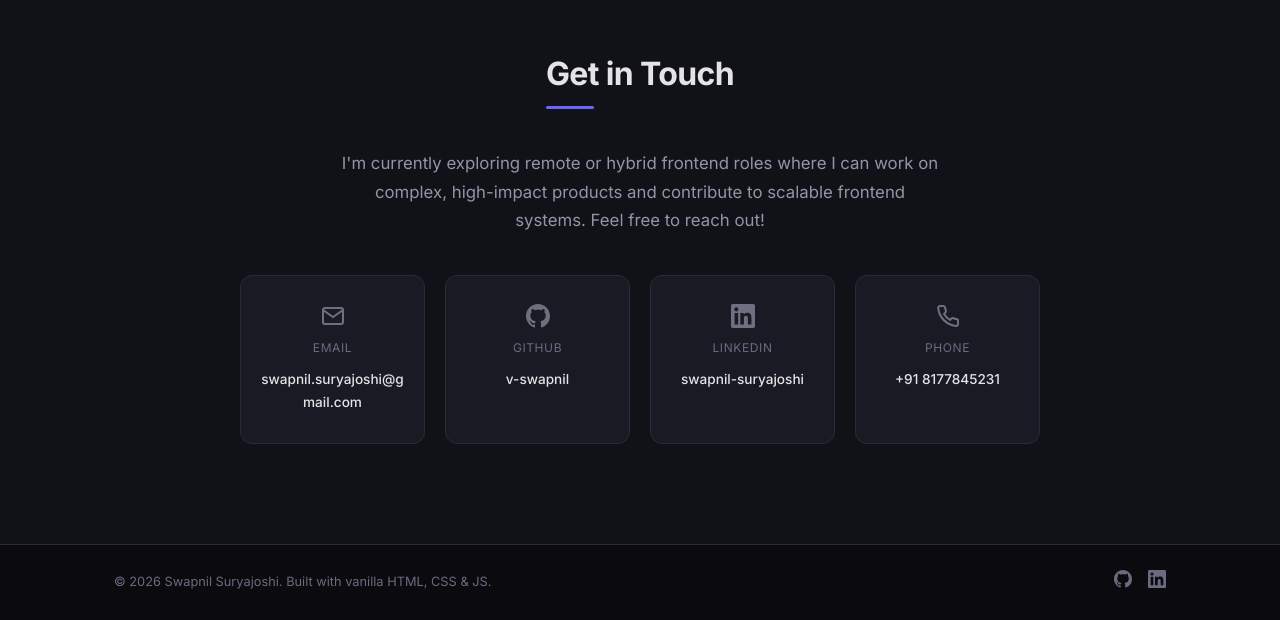
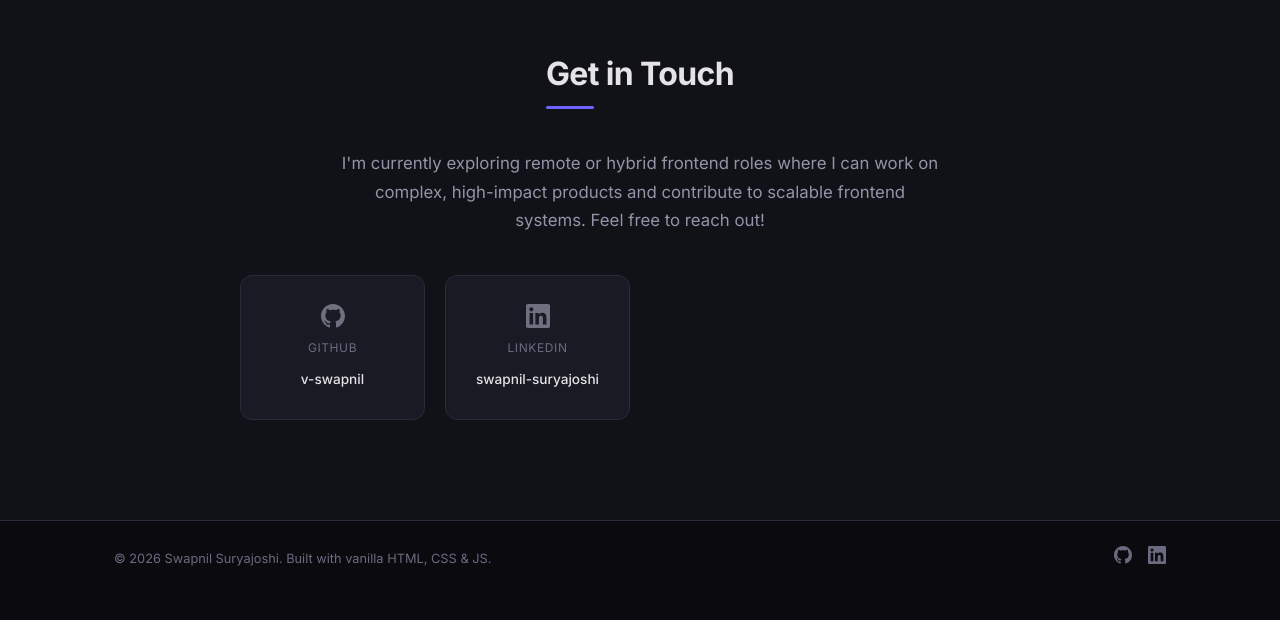
Before and after one commit to v-swapnil/v-swapnil, a plain HTML site: page index.html in a window 1280 px wide. Shown: the part 3402-4022 px from the top of the page. After the commit the page ends 3999 px from the top, so only its background shows below. Drawn offline with Linux system fonts and the light colour scheme.

Commit message:
remove contact details

```diff
--- a/index.html
+++ b/index.html
@@ -121,30 +121,6 @@
     <div class="container">
       <h2 class="section-title reveal">Experience</h2>
       <div class="timeline">
-
-        <!-- Airbase (commented out)
-        <div class="timeline-item reveal">
-          <div class="timeline-marker"></div>
-          <div class="timeline-content">
-            <div class="timeline-header">
-              <div>
-                <h3 class="timeline-company">Airbase <span class="timeline-parent">(Paylocity)</span></h3>
-                <p class="timeline-role">Software Engineer — Frontend</p>
-              </div>
-              <span class="timeline-date">Aug 2023 — Present</span>
-            </div>
-            <ul class="timeline-points">
-              <li>Owned the development of guided procurement workflows, supporting enterprise customers across intake, approvals, and vendor onboarding.</li>
-              <li>Refactored legacy systems to build a scalable integration framework, enabling rapid onboarding of compliance and contract-management integrations.</li>
-              <li>Led enhancements to the common approvals component, establishing a consistent, reusable approval experience adopted across the platform.</li>
-              <li>Optimized request listing performance through lazy loading, achieving 20% reduction in API response time.</li>
-            </ul>
-            <div class="timeline-tags">
-              <span>React</span><span>TypeScript</span><span>Redux</span><span>Tailwind</span><span>TanStack Query</span><span>Python</span><span>PostgreSQL</span>
-            </div>
-          </div>
-        </div>
-        -->
 
         <!-- Freightwalla -->
         <div class="timeline-item reveal">
@@ -285,11 +261,6 @@
         and contribute to scalable frontend systems. Feel free to reach out!
       </p>
       <div class="contact-links reveal">
-        <a href="mailto:swapnil.suryajoshi@gmail.com" class="contact-card">
-          <svg width="24" height="24" viewBox="0 0 24 24" fill="none" stroke="currentColor" stroke-width="2"><path d="M4 4h16c1.1 0 2 .9 2 2v12c0 1.1-.9 2-2 2H4c-1.1 0-2-.9-2-2V6c0-1.1.9-2 2-2z"/><polyline points="22,6 12,13 2,6"/></svg>
-          <span class="contact-card-label">Email</span>
-          <span class="contact-card-value">swapnil.suryajoshi@gmail.com</span>
-        </a>
         <a href="https://github.com/v-swapnil" target="_blank" rel="noopener" class="contact-card">
           <svg width="24" height="24" viewBox="0 0 24 24" fill="currentColor"><path d="M12 0C5.37 0 0 5.37 0 12c0 5.31 3.435 9.795 8.205 11.385.6.105.825-.255.825-.57 0-.285-.015-1.23-.015-2.235-3.015.555-3.795-.735-4.035-1.41-.135-.345-.72-1.41-1.23-1.695-.42-.225-1.02-.78-.015-.795.945-.015 1.62.87 1.845 1.23 1.08 1.815 2.805 1.305 3.495.99.105-.78.42-1.305.765-1.605-2.67-.3-5.46-1.335-5.46-5.925 0-1.305.465-2.385 1.23-3.225-.12-.3-.54-1.53.12-3.18 0 0 1.005-.315 3.3 1.23.96-.27 1.98-.405 3-.405s2.04.135 3 .405c2.295-1.56 3.3-1.23 3.3-1.23.66 1.65.24 2.88.12 3.18.765.84 1.23 1.905 1.23 3.225 0 4.605-2.805 5.625-5.475 5.925.435.375.81 1.095.81 2.22 0 1.605-.015 2.895-.015 3.3 0 .315.225.69.825.57A12.02 12.02 0 0024 12c0-6.63-5.37-12-12-12z"/></svg>
           <span class="contact-card-label">GitHub</span>
@@ -299,11 +270,6 @@
           <svg width="24" height="24" viewBox="0 0 24 24" fill="currentColor"><path d="M20.447 20.452h-3.554v-5.569c0-1.328-.027-3.037-1.852-3.037-1.853 0-2.136 1.445-2.136 2.939v5.667H9.351V9h3.414v1.561h.046c.477-.9 1.637-1.85 3.37-1.85 3.601 0 4.267 2.37 4.267 5.455v6.286zM5.337 7.433a2.062 2.062 0 01-2.063-2.065 2.064 2.064 0 112.063 2.065zm1.782 13.019H3.555V9h3.564v11.452zM22.225 0H1.771C.792 0 0 .774 0 1.729v20.542C0 23.227.792 24 1.771 24h20.451C23.2 24 24 23.227 24 22.271V1.729C24 .774 23.2 0 22.222 0h.003z"/></svg>
           <span class="contact-card-label">LinkedIn</span>
           <span class="contact-card-value">swapnil-suryajoshi</span>
-        </a>
-        <a href="tel:+918177845231" class="contact-card">
-          <svg width="24" height="24" viewBox="0 0 24 24" fill="none" stroke="currentColor" stroke-width="2"><path d="M22 16.92v3a2 2 0 01-2.18 2 19.79 19.79 0 01-8.63-3.07 19.5 19.5 0 01-6-6 19.79 19.79 0 01-3.07-8.67A2 2 0 014.11 2h3a2 2 0 012 1.72 12.84 12.84 0 00.7 2.81 2 2 0 01-.45 2.11L8.09 9.91a16 16 0 006 6l1.27-1.27a2 2 0 012.11-.45 12.84 12.84 0 002.81.7A2 2 0 0122 16.92z"/></svg>
-          <span class="contact-card-label">Phone</span>
-          <span class="contact-card-value">+91 8177845231</span>
         </a>
       </div>
     </div>
```
